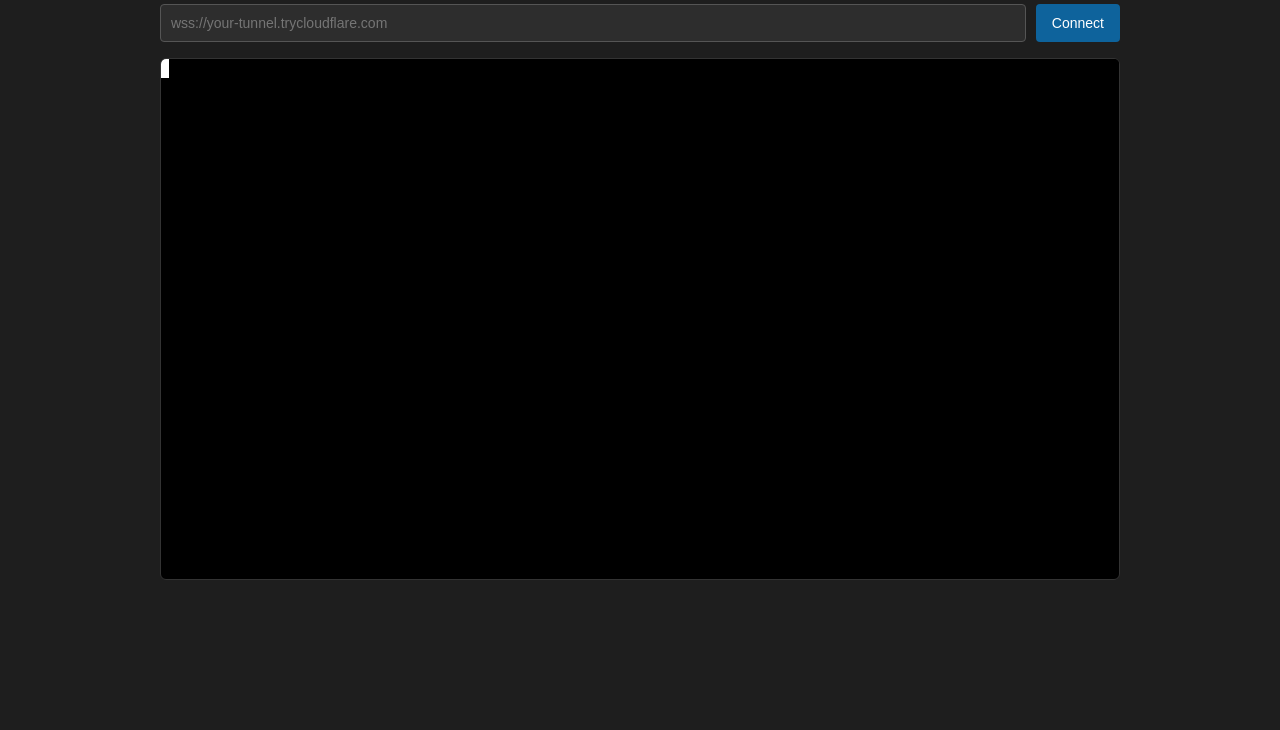
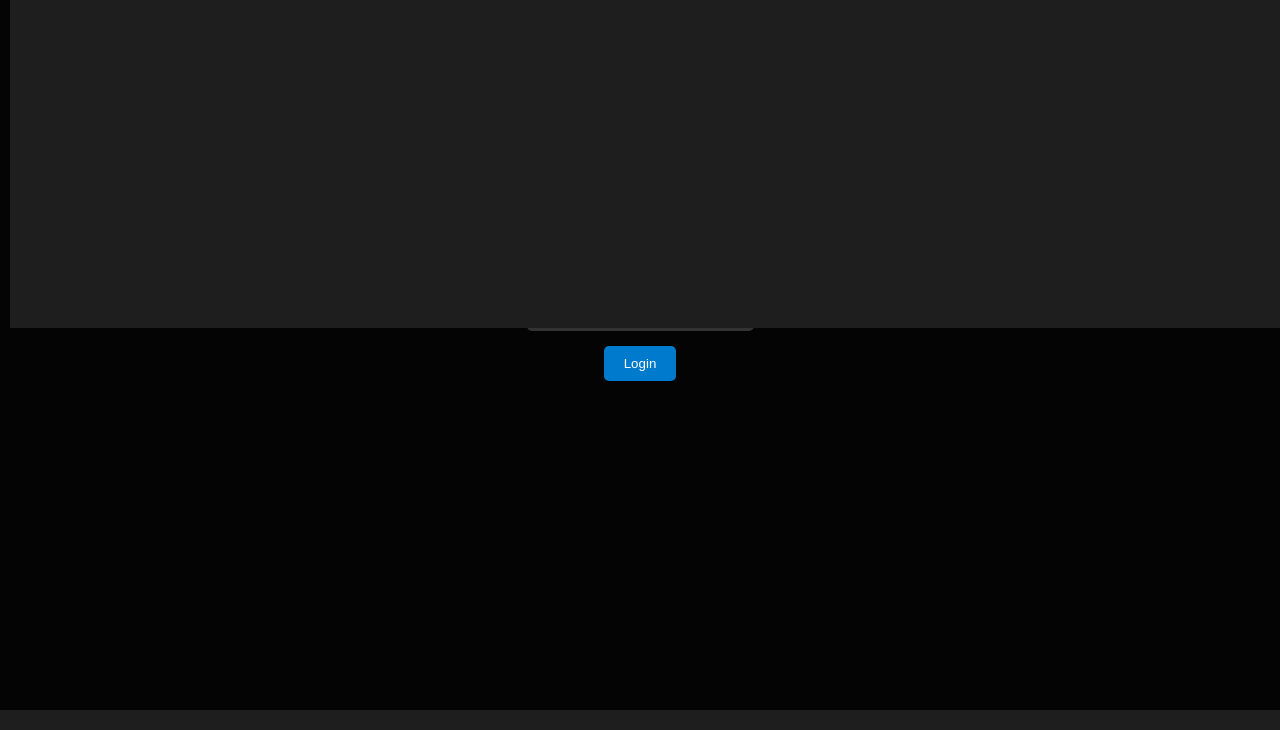
Before and after one commit to jobsanbiju/remote-shell, a plain HTML site: page index.html in a window 1280 px wide. Shown: the part 90-820 px from the top of the page. Drawn offline with nearby package versions, Linux system fonts and the light colour scheme.

Commit message:
Update index.html with SSH-style login and VSCode theme

```diff
--- a/index.html
+++ b/index.html
@@ -2,119 +2,108 @@
 <html lang="en">
 <head>
   <meta charset="UTF-8" />
-  <title>Remote Terminal</title>
-  <link rel="stylesheet" href="https://cdn.jsdelivr.net/npm/xterm/css/xterm.css" />
-  <link href="https://fonts.googleapis.com/css2?family=Fira+Code&display=swap" rel="stylesheet">
+  <meta name="viewport" content="width=device-width, initial-scale=1.0"/>
+  <title>Remote Shell</title>
+  <link href="https://cdn.jsdelivr.net/npm/xterm/css/xterm.css" rel="stylesheet" />
   <style>
     body {
       margin: 0;
-      padding: 0;
-      font-family: 'Fira Code', monospace;
-      background: #1e1e1e;
+      font-family: "Fira Code", monospace;
+      background-color: #1e1e1e;
+      color: #fff;
+    }
+    #terminal {
+      height: 100vh;
+      width: 100vw;
+      padding: 10px;
+    }
+    #authModal {
+      position: absolute;
+      top: 0;
+      left: 0;
+      height: 100vh;
+      width: 100vw;
+      background: rgba(0, 0, 0, 0.85);
+      display: flex;
+      flex-direction: column;
+      justify-content: center;
+      align-items: center;
+    }
+    #authModal input {
+      padding: 10px;
+      font-size: 1rem;
+      margin: 5px;
+      border: none;
+      border-radius: 5px;
+      background: #333;
+      color: #fff;
+    }
+    #authModal button {
+      margin-top: 10px;
+      padding: 10px 20px;
+      background: #007acc;
+      border: none;
       color: white;
-    }
-
-    .wrapper {
-      max-width: 960px;
-      margin: 30px auto;
-      padding: 0 20px;
-    }
-
-    h1 {
-      margin-bottom: 10px;
-      color: #c7c7c7;
-    }
-
-    #controls {
-      display: flex;
-      gap: 10px;
-      margin-bottom: 16px;
-    }
-
-    input {
-      flex-grow: 1;
-      padding: 10px;
-      font-size: 14px;
-      background: #2d2d2d;
-      color: white;
-      border: 1px solid #555;
-      border-radius: 4px;
-    }
-
-    button {
-      padding: 10px 16px;
-      font-size: 14px;
-      background: #0e639c;
-      color: white;
-      border: none;
-      border-radius: 4px;
+      border-radius: 5px;
       cursor: pointer;
-    }
-
-    button:hover {
-      background: #1177bb;
-    }
-
-    #terminal {
-      height: 65vh;
-      background: black;
-      border: 1px solid #333;
-      border-radius: 6px;
-      overflow: hidden;
     }
   </style>
 </head>
 <body>
-  <div class="wrapper">
-    <h1>🖥 Remote Terminal</h1>
-    <div id="controls">
-      <input id="wss-url" placeholder="wss://your-tunnel.trycloudflare.com" />
-      <button id="connectBtn">Connect</button>
-    </div>
-    <div id="terminal"></div>
+  <div id="authModal">
+    <input type="text" id="username" placeholder="Username" />
+    <input type="password" id="password" placeholder="Password" />
+    <button onclick="connect()">Login</button>
   </div>
+  <div id="terminal"></div>
 
   <script src="https://cdn.jsdelivr.net/npm/xterm/lib/xterm.js"></script>
   <script>
-    const term = new Terminal({ cursorBlink: true, fontFamily: 'Fira Code, monospace', fontSize: 14 });
+    const term = new Terminal({
+      theme: {
+        background: "#1e1e1e",
+        foreground: "#ffffff"
+      },
+      fontFamily: "Fira Code, monospace",
+      cursorBlink: true
+    });
+
     term.open(document.getElementById("terminal"));
-    term.focus();
 
-    const connectBtn = document.getElementById("connectBtn");
-    connectBtn.addEventListener("click", () => {
-      const url = document.getElementById("wss-url").value.trim();
-      if (!url.startsWith("wss://")) {
-        term.writeln("❌ Invalid URL. Must start with wss://");
-        return;
-      }
+    let socket;
 
-      const password = prompt("🔐 Enter terminal password:");
-      if (!password) {
-        term.writeln("❌ Cancelled.");
-        return;
-      }
+    function connect() {
+      const username = document.getElementById("username").value;
+      const password = document.getElementById("password").value;
+      document.getElementById("authModal").style.display = "none";
 
-      const socket = new WebSocket(url);
+      socket = new WebSocket("ws://localhost:3000");
 
-      socket.onopen = () => {
-        socket.send(password); // send password as first message
-        term.focus();
-      };
+      socket.addEventListener("open", () => {
+        socket.send(JSON.stringify({ type: "auth", username, password }));
+        term.write("🔐 Authenticating...\r\n");
+      });
 
-      socket.onmessage = (e) => {
-        term.write(e.data);
-      };
-
-      socket.onclose = () => {
-        term.writeln("\r\n🔌 Connection closed.");
-      };
-
-      term.onData((data) => {
-        if (socket.readyState === WebSocket.OPEN) {
-          socket.send(data);
+      socket.addEventListener("message", (event) => {
+        const msg = JSON.parse(event.data);
+        if (msg.type === "auth" && msg.status === "success") {
+          term.write("✅ Authenticated. Welcome!\r\n");
+        } else if (msg.type === "auth" && msg.status === "failure") {
+          term.write("❌ Authentication failed.\r\n");
+          socket.close();
+        } else if (msg.type === "data") {
+          term.write(msg.data);
         }
       });
-    });
+
+      term.onData(data => {
+        socket.send(JSON.stringify({ type: "data", data }));
+      });
+
+      socket.addEventListener("close", () => {
+        term.write("\r\n🔌 Connection closed.\r\n");
+      });
+    }
   </script>
 </body>
 </html>
```
